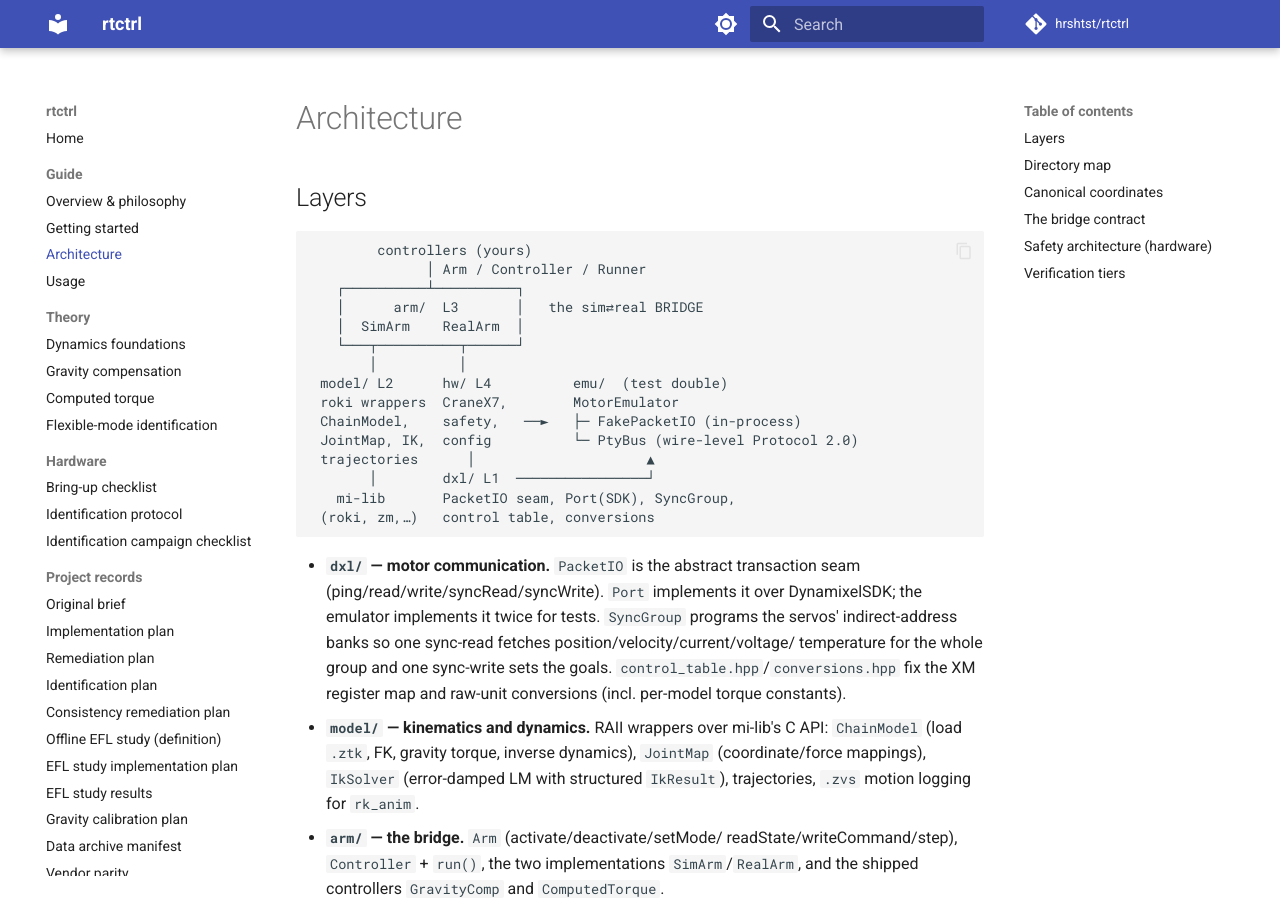
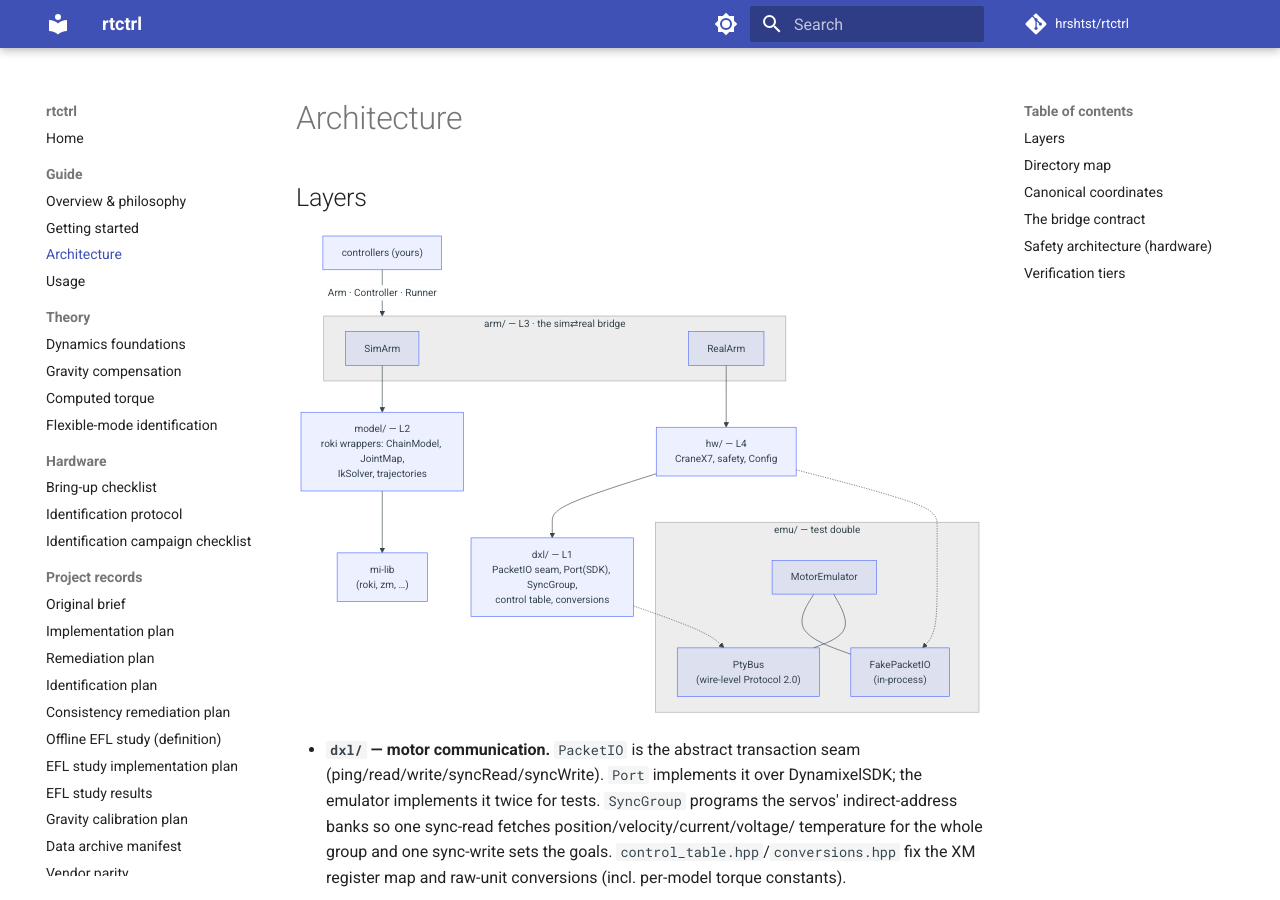
Before and after one commit to hrshtst/rtctrl, an MkDocs documentation site: the page built from docs/guide/architecture.md, in a window 1280 px wide and 900 px high. Built offline with MkDocs 1.6.1 and Material for MkDocs 9.7.7, drawn with Linux system fonts in a browser that asks for light colours; comment, search, counter and statistics services are not loaded; some of the changed lines change nothing that is shown.

Commit message:
docs: render the architecture layer diagram with Mermaid

````diff
--- a/docs/guide/architecture.md
+++ b/docs/guide/architecture.md
@@ -2,22 +2,37 @@
 
 ## Layers
 
-```
-        controllers (yours)
-              │ Arm / Controller / Runner
-   ┌──────────┴──────────┐
-   │      arm/  L3       │   the sim⇄real BRIDGE
-   │  SimArm    RealArm  │
-   └───┬──────────┬──────┘
-       │          │
- model/ L2      hw/ L4          emu/  (test double)
- roki wrappers  CraneX7,        MotorEmulator
- ChainModel,    safety,   ──►   ├─ FakePacketIO (in-process)
- JointMap, IK,  config          └─ PtyBus (wire-level Protocol 2.0)
- trajectories      │                     ▲
-       │        dxl/ L1  ────────────────┘
-   mi-lib       PacketIO seam, Port(SDK), SyncGroup,
- (roki, zm,…)   control table, conversions
+```mermaid
+flowchart TB
+    C["controllers (yours)"]
+
+    subgraph ARM["arm/ — L3 · the sim⇄real bridge"]
+        direction LR
+        SIM["SimArm"]
+        REAL["RealArm"]
+    end
+
+    MODEL["model/ — L2<br>roki wrappers: ChainModel, JointMap,<br>IkSolver, trajectories"]
+    HW["hw/ — L4<br>CraneX7, safety, Config"]
+    MILIB["mi-lib<br>(roki, zm, …)"]
+    DXL["dxl/ — L1<br>PacketIO seam, Port(SDK), SyncGroup,<br>control table, conversions"]
+
+    subgraph EMU["emu/ — test double"]
+        direction TB
+        ME["MotorEmulator"]
+        FAKE["FakePacketIO<br>(in-process)"]
+        PTY["PtyBus<br>(wire-level Protocol 2.0)"]
+        ME --- FAKE
+        ME --- PTY
+    end
+
+    C -- "Arm · Controller · Runner" --> ARM
+    SIM --> MODEL
+    REAL --> HW
+    MODEL --> MILIB
+    HW --> DXL
+    HW -.-> FAKE
+    DXL -.-> PTY
 ```
 
 - **`dxl/` — motor communication.** `PacketIO` is the abstract
--- a/mkdocs.yml
+++ b/mkdocs.yml
@@ -51,6 +51,11 @@ markdown_extensions:
           format: !!python/object/apply:pymdownx.arithmatex.arithmatex_fenced_format
             kwds:
               which: generic
+        # Diagrams: same GitHub-compat trick — GitHub renders ```mermaid
+        # fences natively; here Material renders them with Mermaid.js.
+        - name: mermaid
+          class: mermaid
+          format: !!python/name:pymdownx.superfences.fence_code_format
 
 extra_javascript:
   - javascripts/mathjax.js
````
